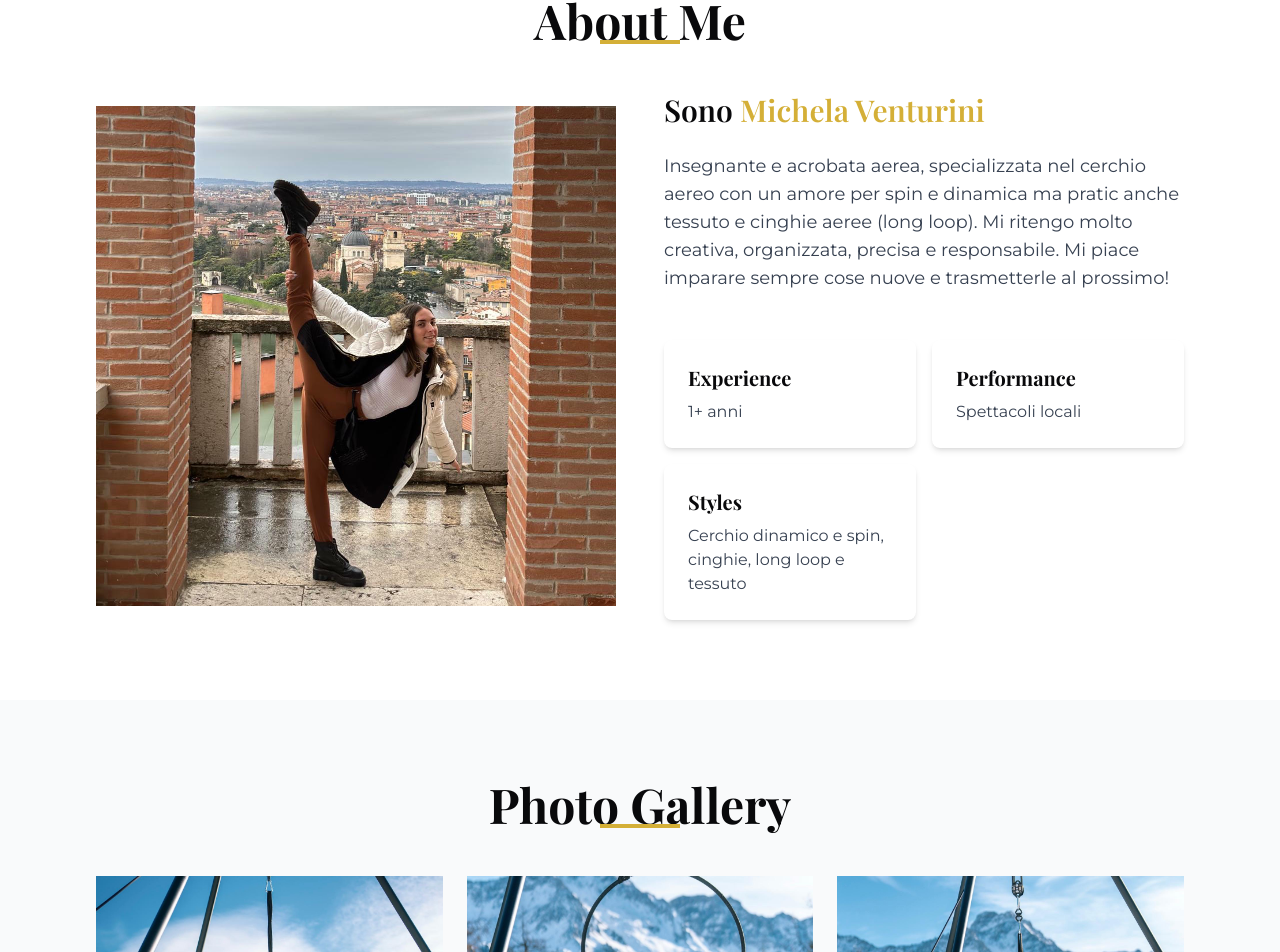
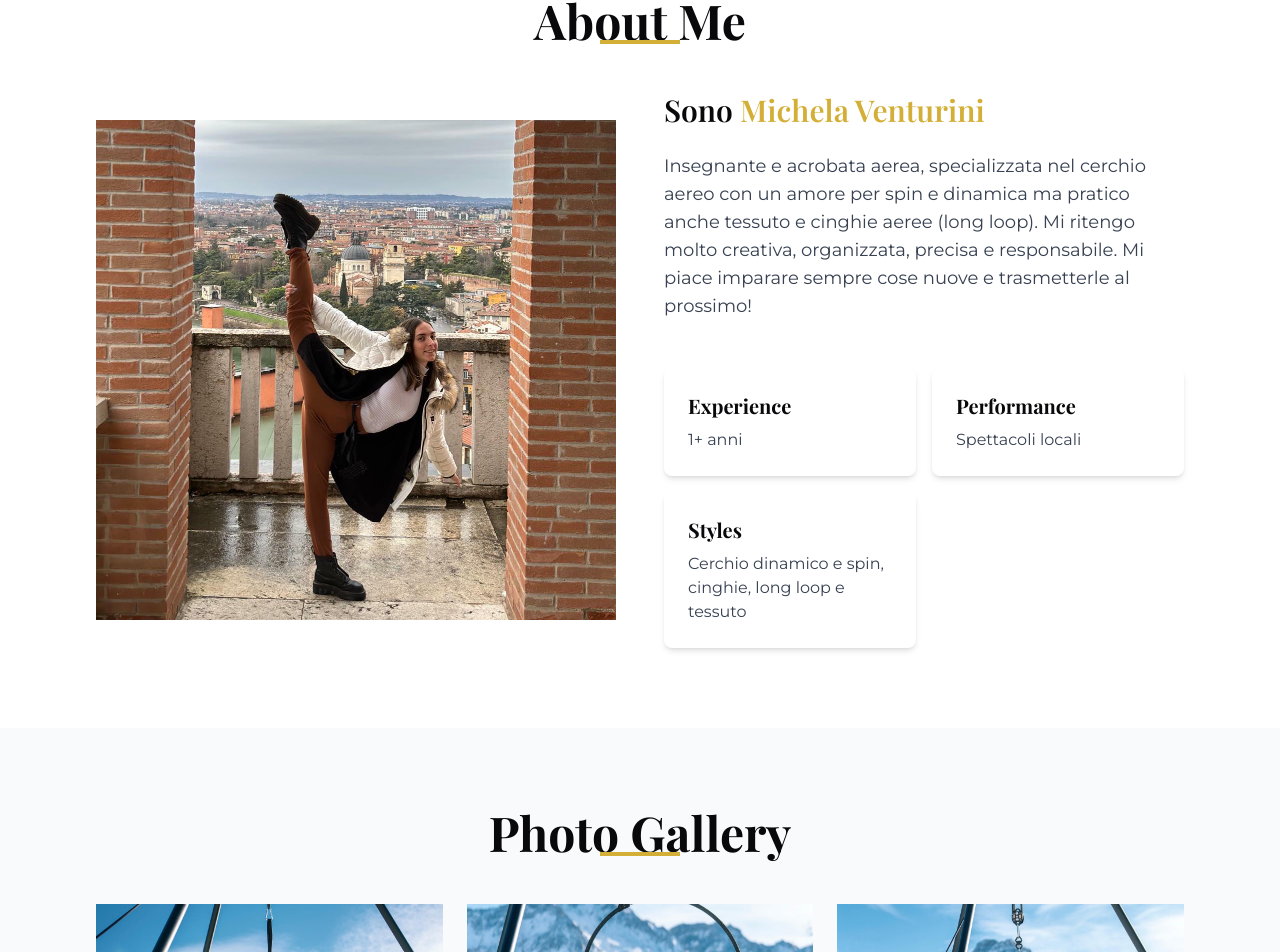
Before and after one commit to ctrlVnt/michelaventurini.it, a React (Vite) app: page / in a window 1280 px wide. Shown: the part 884-1836 px from the top of the page. Built offline with nearby package versions, Linux system fonts and the light colour scheme.

Commit message:
text correction

```diff
--- a/src/components/AboutSection.tsx
+++ b/src/components/AboutSection.tsx
@@ -27,7 +27,7 @@ const AboutSection = () => {
             <h3 className="text-3xl font-semibold">Sono <span className="text-dancer-accent">Michela Venturini</span></h3>
             <p className="text-lg text-gray-700">
               Insegnante e acrobata aerea, specializzata nel cerchio aereo con
-              un amore per spin e dinamica ma pratic anche tessuto e cinghie aeree (long loop).
+              un amore per spin e dinamica ma pratico anche tessuto e cinghie aeree (long loop).
               Mi ritengo molto creativa, organizzata, precisa e responsabile.
               Mi piace imparare sempre cose nuove e trasmetterle al prossimo!
             </p>
```
